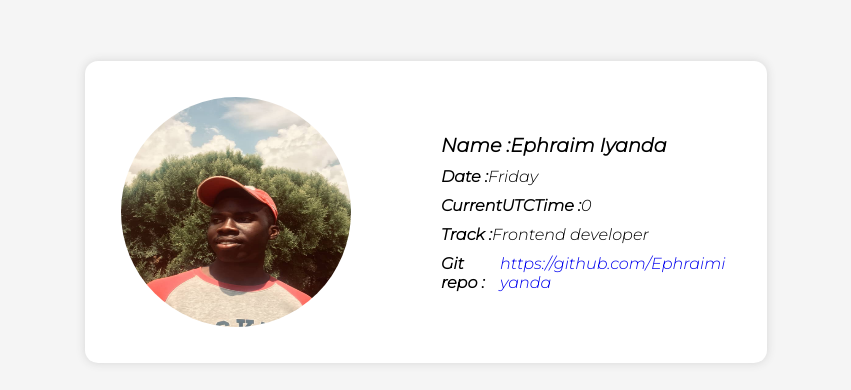
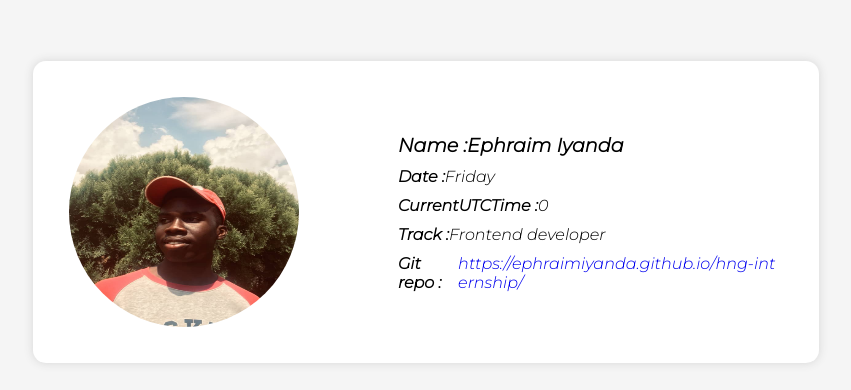
Before and after one commit to Ephraimiyanda/hng-internship, a plain HTML site: page index.htm in a window 1280 px wide. Shown: the part 148-538 px from the top of the page, without its empty margins (214-1065 px from the left). Drawn offline with Linux system fonts and the light colour scheme.

Commit message:
first commit

```diff
--- a/index.htm
+++ b/index.htm
@@ -41,8 +41,8 @@
         </div>
         <div class="dataids">
           <span><b>Git repo : </b> </span
-          ><a href="https://github.com/Ephraimiyanda" data-testid="githubURL">
-            https://github.com/Ephraimiyanda</a
+          ><a href="https://ephraimiyanda.github.io/hng-internship/" data-testid="githubURL">
+            https://ephraimiyanda.github.io/hng-internship/</a
           >
         </div>
       </section>
```
